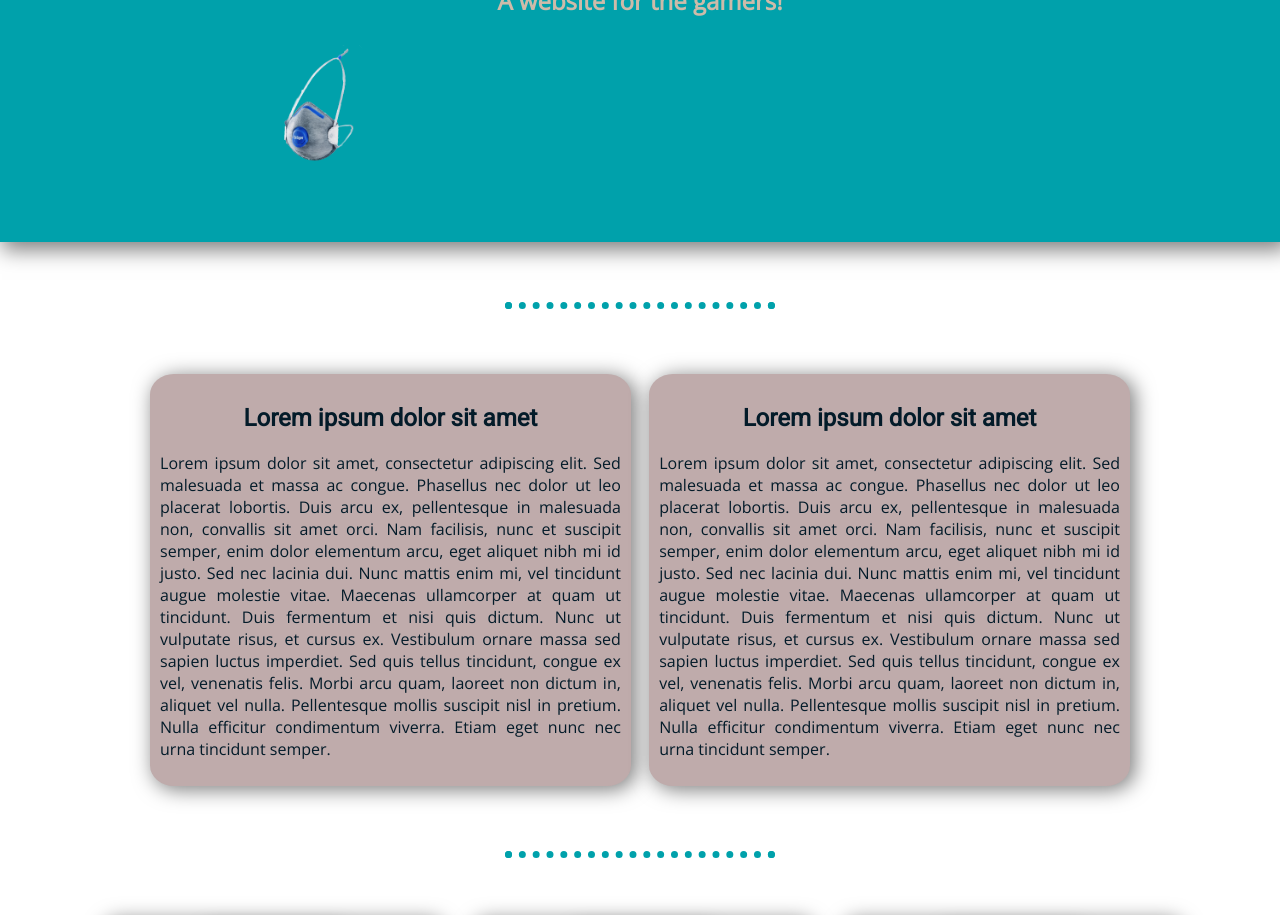
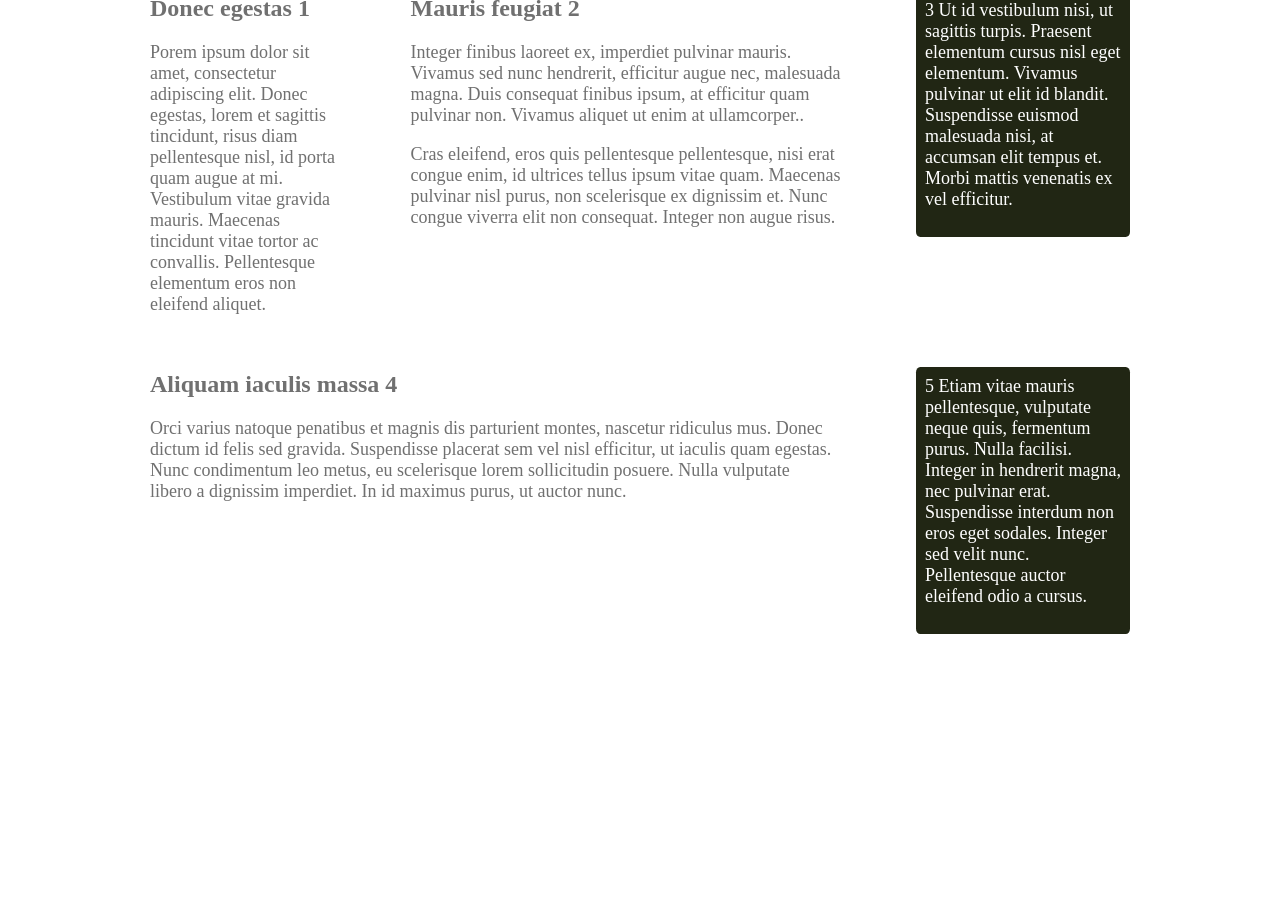
Before and after one commit to Dyego-Catelan/Gamaddict, a plain HTML site: page index.html in a window 1280 px wide. Shown: the part 434-1349 px from the top of the page. After the commit the page ends 1086 px from the top, so only its background shows below. Drawn offline with nearby package versions, Linux system fonts and the light colour scheme.

Commit message:
Add files via upload

```diff
--- a/css/styles.css
+++ b/css/styles.css
@@ -1,136 +1,100 @@
 body {
-    color: #ff5200;
-    font-family: 'Open Sans', sans-serif;
+    font-size: 1.125rem;
     margin: 0;
-    font-size: 2em;
+    color: #707070;
+    /* background-color: orange; */
+}
+
+/* @media (min-width: 20px) and (max-width:400px) {
+    body {
+        background-color: lightblue;
+    }
+}
+
+@media (min-width: 350px) and (max-width:550px) {
+    body {
+        background-color: pink;
+    }
+}
+
+@media (min-width: 551px) and (max-width: 700px) {
+    body {
+        background-color: lime;
+    }
+} */
+/* typhography */
+h1 {
+    font-size: 3rem;
+    color: #212614;
     text-align: center;
 }
 
-h1 {
-    font-family: 'Anton', sans-serif;
-    font-size: 5rem;
-    display: inline-block;
-    margin: 0 0 0 0;
+h1 span {
+    color: #b7832f;
 }
 
 h2 {
-    font-family: 'Roboto', sans-serif;
-    /*color:*/
+    font-size: 1.5rem;
 }
 
-hr {
-    border-style: dotted;
-    border-color: #00a1ab;
-    border-bottom: none;
-    border-width: 7px;
-    margin: 60px auto 60px auto;
+p {
+    margin-top: 0;
+}
+
+/* layout */
+img {
+    max-width: 100%;
+    border-radius: 2%;
+}
+
+.container {
+    width: 95%;
+    max-width: 980px;
+    margin: 0 auto;
+}
+
+.columns {
+    display: flex;
+    justify-content: space-between;
+    margin: 1em 0;
+    align-items: baseline;
+}
+
+@media (max-width: 500px) {
+    .columns {
+        flex-direction: column;
+    }
+}
+
+.col {
+    /* text-align: justify; */
+}
+
+.col-1 {
     width: 20%;
 }
 
-p {
-    text-align: justify;
-    font-size: 1rem;
-}
-
-.the-title {
-    display: inline-block;
-    text-shadow: 2px 2px 5px #2e5467;
-    padding-top: 1%;
-}
-
-.covid-img {
-    height: 15%;
-    width: 15%;
-    margin: 3% auto;
-    margin-left: 40%;
-    margin-bottom: 1%;
-}
-
-.mask-img {
-    height: 10%;
-    width: 10%;
-    margin-bottom: 5%;
-    margin-right: 50%;
-}
-
-.sub-title {
-    color: #cdbba9;
-    padding-bottom: 0;
-    margin-top: 0;
-    font-weight: bold;
-    font-size: 1.5rem;
-    text-align: center;
-}
-
-.top-container {
-    background-color: #00a1ab;
-    position: relative;
-    margin: 0;
-    padding-top: 10px;
-    box-shadow: 5px 5px 20px 3px rgba(0, 0, 0, 0.5);
-}
-
-.middle-container {
-    width: 80%;
-    margin: 0 auto;
-    text-align: center;
-}
-
-.box-middle {
-    background-color: #bfabab;
-    box-shadow: 4px 3px 20px 1px rgba(0, 0, 0, 0.5);
-    border-radius: 5%;
-    color: #031b29;
-    display: inline-block;
-    font-size: 1rem;
-    height: auto;
-    margin: 5px;
-    padding: 10px 10px;
-    vertical-align: top;
+.col-2 {
     width: 45%;
 }
 
-.bottom-container {
-      display: grid;
-      grid-gap: 20px;
-      /* grid-template-columns: repeat(4, 1fr, minmax(320px, 1fr)); */
-      grid-template-columns: repeat(auto-fit, minmax(300px, 1fr));
-
-      /* grid-template-rows: auto;
-      grid-auto-flow: auto; */
-      width: 85%;
-      margin: 0 auto;
-      text-align: center;
+.col-3 {
+    width: 70%;
 }
 
-.box-bottom {
-    background-color: #5a99bb;
-    border-radius: 5%;
-    box-shadow: 4px 3px 20px 1px rgba(0, 0, 0, 0.5);
-    color: #031b29;
-    font-size: 1rem;
-    /* height: auto; */
-    /* margin: 5px; */
-    padding: 10px 10px;
-    /* vertical-align: top; */
-    /* width: 20%; */
-}
-.bottom-container :hover {
-      background-color: #a7b151;
+@media (max-width: 600px) {
+
+    .col-1,
+    .col-2,
+    .col-3 {
+        width: 100%;
+        text-align: justify;
+    }
 }
 
-.box-images {
-    box-shadow: 4px 3px 20px 1px rgba(0, 0, 0, 0.5);
-    border-radius: 10%;
-    height: 9rem;
-    width: 9rem;
+.col-bg {
+    background-color: #212614;
+    color: #fff;
+    padding: .5em;
+    border-radius: 2%;
 }
-
-.box-middle-1 {}
-
-.box-middle-2 {}
-
-.first-paragraph {
-    text-align: justify;
-    font-size: 1rem;
-}
--- a/index.html
+++ b/index.html
@@ -3,83 +3,43 @@
 
     <head>
         <meta charset="utf-8">
-    <title>Gamaddict</title>
+        <title>Flex</title>
         <link rel="stylesheet" href="css/styles.css">
-    <link name"viewport" content="width=device-width, initial-scale=1.0">
-    <link href="https://fonts.googleapis.com/css2?family=Anton&family=Open+Sans&family=Roboto&display=swap" rel="stylesheet">
-    <link rel="icon" href="favicon.png">
     </head>
 
     <body>
-    <div class="top-container">
-          <img class="covid-img" src ="images/covid.png" alt="covid-img"><br>
-        <h1 class="the-title">Gamaddict</h1>
-        <p class="sub-title">A website for the gamers!</p>
-        <img class="mask-img" src="images/mask.png" alt="mask-img">
+        <div class="container">
+            <h1>Let's start <span>getting a little</span> more fancy!</h1>
+            <img src="images/elephants.jpg" alt="images of elephants">
+            <div class="columns">
+                <div class="col col-1">
+                    <h2>Donec egestas 1</h2>
+                    <p>Porem ipsum dolor sit amet, consectetur adipiscing elit. Donec egestas, lorem et sagittis tincidunt, risus diam pellentesque nisl, id porta quam augue at mi. Vestibulum vitae gravida mauris. Maecenas tincidunt vitae tortor ac
+                        convallis. Pellentesque elementum eros non eleifend aliquet.</p>
                 </div>
-    <hr>
-    <div class="middle-container">
-        <div class="box-middle box-middle1">
-            <h2>Lorem ipsum dolor sit amet</h2>
-            <p class="first-paragraph">Lorem ipsum dolor sit amet, consectetur adipiscing elit. Sed malesuada et massa ac congue.
-                Phasellus nec dolor ut leo placerat lobortis.
-                Duis arcu ex, pellentesque in malesuada non, convallis sit amet orci.
-                Nam facilisis, nunc et suscipit semper, enim dolor elementum arcu,
-                eget aliquet nibh mi id justo. Sed nec lacinia dui. Nunc mattis enim mi,
-                vel tincidunt augue molestie vitae. Maecenas ullamcorper at quam ut tincidunt.
-                Duis fermentum et nisi quis dictum. Nunc ut vulputate risus, et cursus ex.
-                Vestibulum ornare massa sed sapien luctus imperdiet. Sed quis tellus tincidunt,
-                congue ex vel, venenatis felis. Morbi arcu quam, laoreet non dictum in,
-                aliquet vel nulla. Pellentesque mollis suscipit nisl in pretium.
-                Nulla efficitur condimentum viverra. Etiam eget nunc nec urna tincidunt semper.</p>
+                <div class="col col-2">
+                    <h2>Mauris feugiat 2</h2>
+                    <p>Integer finibus laoreet ex, imperdiet pulvinar mauris. Vivamus sed nunc hendrerit, efficitur augue nec, malesuada magna. Duis consequat finibus ipsum, at efficitur quam pulvinar non. Vivamus aliquet ut enim at ullamcorper..</p>
+                    <p>Cras eleifend, eros quis pellentesque pellentesque, nisi erat congue enim, id ultrices tellus ipsum vitae quam. Maecenas pulvinar nisl purus, non scelerisque ex dignissim et. Nunc congue viverra elit non consequat. Integer non
+                        augue risus.</p>
                 </div>
-        <div class="box-middle box-middle-2">
-            <h2>Lorem ipsum dolor sit amet</h2>
-            <p class="first-paragraph">Lorem ipsum dolor sit amet, consectetur adipiscing elit. Sed malesuada et massa ac congue.
-                Phasellus nec dolor ut leo placerat lobortis.
-                Duis arcu ex, pellentesque in malesuada non, convallis sit amet orci.
-                Nam facilisis, nunc et suscipit semper, enim dolor elementum arcu,
-                eget aliquet nibh mi id justo. Sed nec lacinia dui. Nunc mattis enim mi,
-                vel tincidunt augue molestie vitae. Maecenas ullamcorper at quam ut tincidunt.
-                Duis fermentum et nisi quis dictum. Nunc ut vulputate risus, et cursus ex.
-                Vestibulum ornare massa sed sapien luctus imperdiet. Sed quis tellus tincidunt,
-                congue ex vel, venenatis felis. Morbi arcu quam, laoreet non dictum in,
-                aliquet vel nulla. Pellentesque mollis suscipit nisl in pretium.
-                Nulla efficitur condimentum viverra. Etiam eget nunc nec urna tincidunt semper.</p>
+                <div class="col col-1 col-bg">
+                    <p>3 Ut id vestibulum nisi, ut sagittis turpis. Praesent elementum cursus nisl eget elementum. Vivamus pulvinar ut elit id blandit. Suspendisse euismod malesuada nisi, at accumsan elit tempus et. Morbi mattis venenatis ex vel
+                        efficitur.</p>
                 </div>
             </div>
-    <hr>
-    <div class="bottom-container">
-          <div class="box-bottom box-bottom-1">
-                <img class="box-images"src="images/salad.jpg" alt="fruitsalad-img">
-                <h2>Duis efficitur</h2>
-                <p>Proin ac vestibulum odio. Nullam condimentum malesuada mauris sit amet tincidunt.
-                   Vivamus lobortis ullamcorper euismod. Cras vitae ornare nisl. Phasellus commodo nisl et odio
-                   sagittis, nec vulputate nunc pretium. Ut egestas tristique condimentum. Vivamus
-                   tempor est vitae nisl faucibus suscipit. Donec eget odio a risus condimentum consectetur
-                   eget a est. Vivamus mauris quam, molestie vel urna non, aliquam maximus risus.</p>
+            <div class="columns">
+                <div class="col col-3">
+                    <h2>Aliquam iaculis massa 4</h2>
+                    <p>Orci varius natoque penatibus et magnis dis parturient montes, nascetur ridiculus mus. Donec dictum id felis sed gravida. Suspendisse placerat sem vel nisl efficitur, ut iaculis quam egestas. Nunc condimentum leo metus, eu
+                        scelerisque lorem sollicitudin posuere. Nulla vulputate libero a dignissim imperdiet. In id maximus purus, ut auctor nunc.</p>
                 </div>
-          <div class="box-bottom box-bottom-2">
-                <img class="box-images"src="images/galbani.jpg" alt="galbani-img">
-                <h2>Vivamus mauris</h2>
-                <p>Lorem ipsum dolor sit amet, consectetur adipiscing elit. Fusce aliquet velit vel consequat tempus. Fusce quis condimentum leo. Cras rutrum condimentum nisi, eu viverra nulla maximus vestibulum. Sed sodales quam sit amet sapien gravida, aliquet ultrices mi ornare. Nullam a nulla ligula. Curabitur placerat quam ut lacinia vestibulum. Cras risus massa, tristique sed mollis eu, venenatis quis leo. Nam viverra erat mauris, non gravida erat pharetra eu. Lorem ipsum dolor sit amet, consectetur adipiscing elit. Aliquam dapibus elit non turpis vehicula, ut varius sapien vehicula. Aliquam libero arcu, venenatis vel rhoncus non, pulvinar accumsan magna. Curabitur interdum libero quam, ut fringilla neque rhoncus eu. Mauris viverra accumsan ligula sed elementum.</p>
-          </div>
-          <div class="box-bottom box-bottom-3">
-                <img class="box-images"src="images/rickandmorty.jpg" alt="rick and morty-img">
-                <h2>Vivamus lobortis</h2>
-                <p>Proin ac vestibulum odio. Nullam condimentum malesuada mauris sit amet tincidunt.
-                   Vivamus lobortis ullamcorper euismod. Cras vitae ornare nisl. Phasellus commodo nisl et odio
-                   sagittis, nec vulputate nunc pretium. Ut egestas tristique condimentum. Vivamus
-                   tempor est vitae nisl faucibus suscipit. Donec eget odio a risus condimentum consectetur
-                   eget a est. Vivamus mauris quam, molestie vel urna non, aliquam maximus risus.</p>
-          </div>
-          <div class="box-bottom box-bottom-4">
-                <img class="box-images"src="images/plant.png" alt="plant-img">
-                <h2>Proin ac vestibulum odio</h2>
-                <p>Lorem ipsum dolor sit amet, consectetur adipiscing elit. Duis tellus risus, iaculis non tempus id, rhoncus sed ligula. Quisque nec pretium odio. Curabitur fringilla interdum interdum. Mauris venenatis lacus nec laoreet ultricies. Pellentesque habitant morbi tristique senectus et netus et malesuada fames ac turpis egestas. Ut vel luctus massa. Proin rutrum pulvinar libero non varius. Vivamus porttitor tempor enim in ultrices. Suspendisse vitae arcu eu urna lacinia eleifend sit amet vel leo.</p>
+                <div class="col col-1 col-bg">
+                    <p>5 Etiam vitae mauris pellentesque, vulputate neque quis, fermentum purus. Nulla facilisi. Integer in hendrerit magna, nec pulvinar erat. Suspendisse interdum non eros eget sodales. Integer sed velit nunc. Pellentesque auctor
+                        eleifend odio a cursus.</p>
                 </div>
             </div>
-    <hr>
+        </div>
     </body>
 
 </html>
```
Also changed, not shown: images/elephants.jpg (added). Lines whose indentation alone changed are shown as unchanged.
